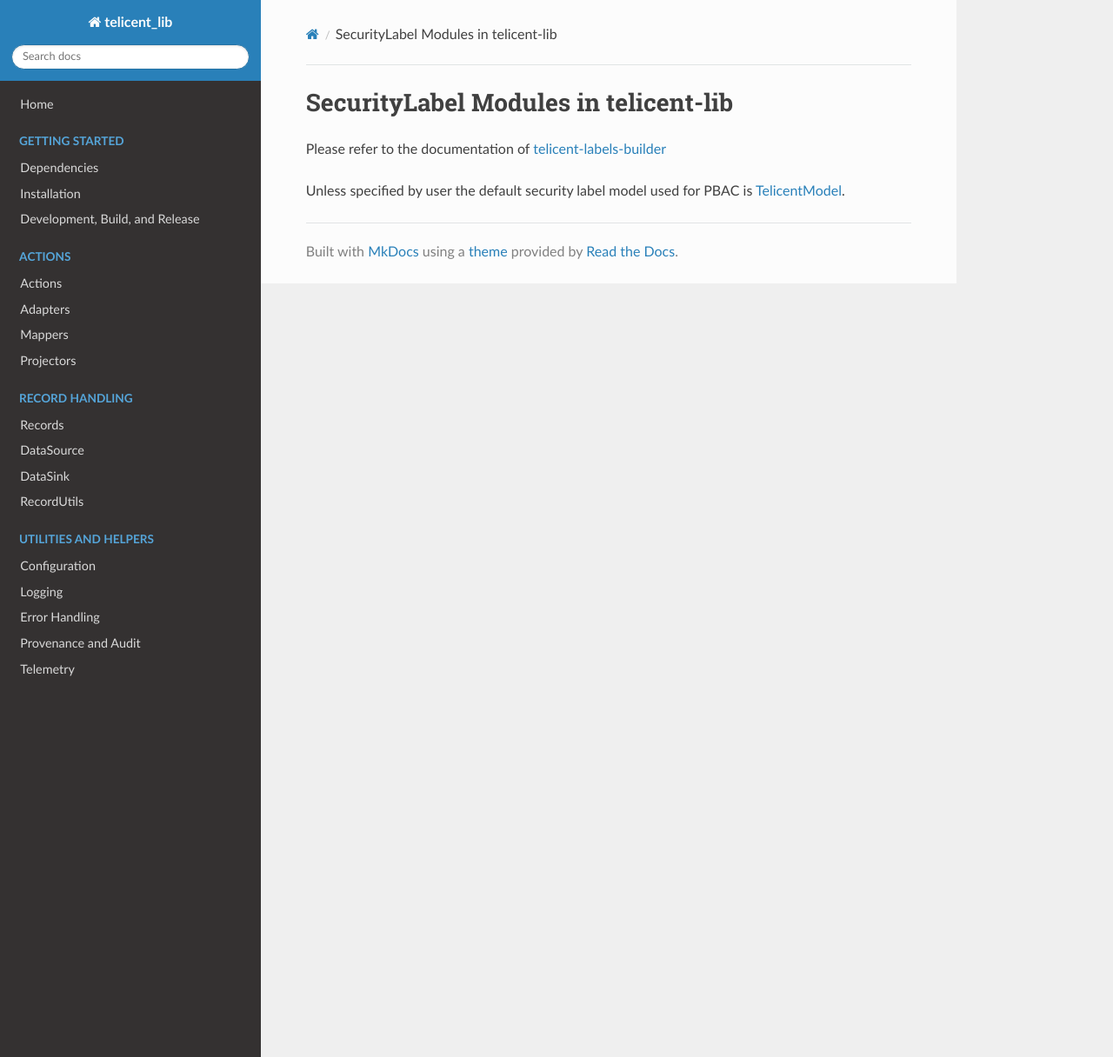
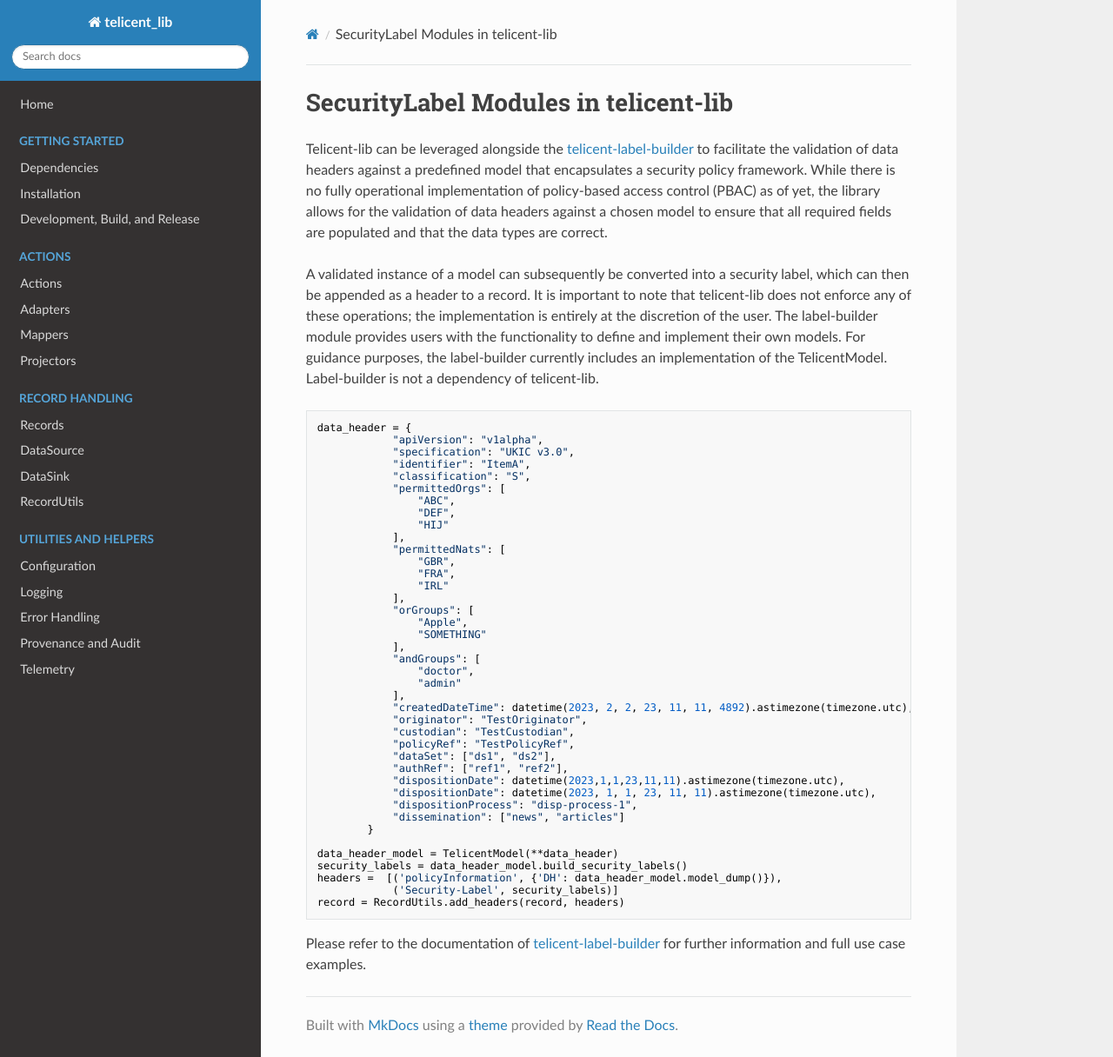
Before and after one commit to telicent-oss/telicent-lib, an MkDocs documentation site: the page built from docs/security-label-modules.md, in a window 1280 px wide and 1216 px high. Shown: the whole window at 87% size. Built offline with MkDocs 1.6.1, drawn with Linux system fonts in a browser that asks for light colours; nearby versions of some CDN libraries.

Commit message:
chore: labelbuilder now a dev dependency - update to precommit and docs

````diff
--- a/.pre-commit-config.yaml
+++ b/.pre-commit-config.yaml
@@ -17,6 +17,3 @@ repos:
     hooks:
       - id: mypy
         types: [python]
-        additional_dependencies:
-          - types-pytz
-          - types-python-dateutil
--- a/docs/security-label-modules.md
+++ b/docs/security-label-modules.md
@@ -1,5 +1,60 @@
 # SecurityLabel Modules in telicent-lib
 
-Please refer to the documentation of [telicent-labels-builder](https://github.com/telicent-oss/label-builder)
+Telicent-lib can be leveraged alongside the [telicent-label-builder](https://github.com/telicent-oss/label-builder)  to
+facilitate the validation of data headers against a predefined model that encapsulates a security policy framework.
+While there is no fully operational implementation of policy-based access control (PBAC) as of yet, the library allows
+for the validation of data headers against a chosen model to ensure that all required fields are populated and that the
+data types are correct.
 
-Unless specified by user the default security label model used for PBAC is [TelicentModel](https://github.com/telicent-oss/label-builder/blob/main/telicent_labels/telicent_model.py).
+A validated instance of a model can subsequently be converted into a security label, which can then be appended as a
+header to a record. It is important to note that telicent-lib does not enforce any of these operations;
+the implementation is entirely at the discretion of the user. The label-builder module provides users with the
+functionality to define and implement their own models. For guidance purposes, the label-builder currently includes
+an implementation of the TelicentModel. Label-builder is not a dependency of telicent-lib.
+
+```python
+data_header = {
+            "apiVersion": "v1alpha",
+            "specification": "UKIC v3.0",
+            "identifier": "ItemA",
+            "classification": "S",
+            "permittedOrgs": [
+                "ABC",
+                "DEF",
+                "HIJ"
+            ],
+            "permittedNats": [
+                "GBR",
+                "FRA",
+                "IRL"
+            ],
+            "orGroups": [
+                "Apple",
+                "SOMETHING"
+            ],
+            "andGroups": [
+                "doctor",
+                "admin"
+            ],
+            "createdDateTime": datetime(2023, 2, 2, 23, 11, 11, 4892).astimezone(timezone.utc),
+            "originator": "TestOriginator",
+            "custodian": "TestCustodian",
+            "policyRef": "TestPolicyRef",
+            "dataSet": ["ds1", "ds2"],
+            "authRef": ["ref1", "ref2"],
+            "dispositionDate": datetime(2023,1,1,23,11,11).astimezone(timezone.utc),
+            "dispositionDate": datetime(2023, 1, 1, 23, 11, 11).astimezone(timezone.utc),
+            "dispositionProcess": "disp-process-1",
+            "dissemination": ["news", "articles"]
+        }
+
+data_header_model = TelicentModel(**data_header)
+security_labels = data_header_model.build_security_labels()
+headers =  [('policyInformation', {'DH': data_header_model.model_dump()}),
+            ('Security-Label', security_labels)]
+record = RecordUtils.add_headers(record, headers)
+```
+
+
+Please refer to the documentation of [telicent-label-builder](https://github.com/telicent-oss/label-builder)
+for further information and full use case examples.
--- a/pyproject.toml
+++ b/pyproject.toml
@@ -19,8 +19,7 @@ dependencies = [
     "pytz==2022.6",
     "confluent-kafka==2.3.0",
     "opentelemetry-api==1.20.0",
-    "opentelemetry-sdk==1.20.0",
-    "telicent-label-builder==0.1.0"
+    "opentelemetry-sdk==1.20.0"
 ]
 classifiers = [
     "Programming Language :: Python :: 3.10",
@@ -43,7 +42,8 @@ dev = [
     "types-requests==2.31.0.10",
     "mypy==1.7.0",
     "mkdocs==1.5.3",
-    "cyclonedx-bom==4.4.3"
+    "cyclonedx-bom==4.4.3",
+    "telicent-label-builder==0.1.0"
 ]
 
 [tool.setuptools.dynamic]
````
